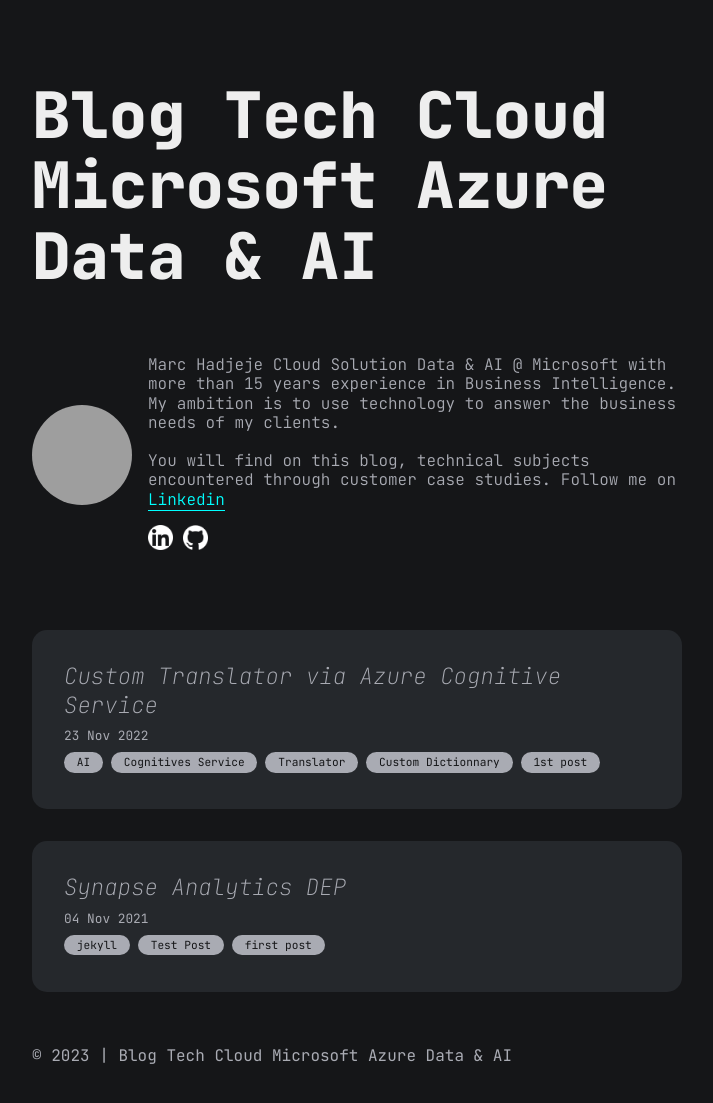
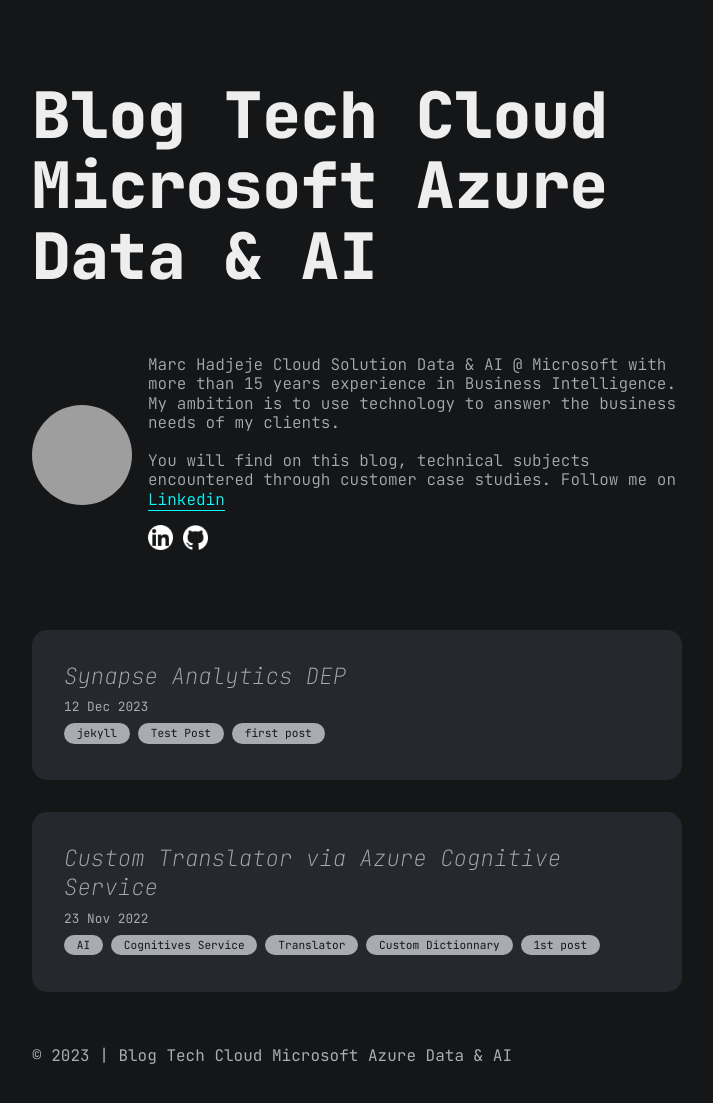
Before and after one commit to marc-hadjeje/marc-hadjeje.github.io, a Jekyll site: the page built from index.md, in a window 1280 px wide, cut to the strip 0-1120 px from the top of the page. Shown: the top 1103 px of the strip, without its empty margins (283-996 px from the left). Built offline with Jekyll 4.4.1, drawn with Linux system fonts in a browser that asks for light colours; grey boxes are pictures that could not be loaded.

Commit message:
Update 2021-11-04-Synapse Analytics DEP.md

```diff
--- a/all_collections/_posts/2021-11-04-Synapse Analytics DEP.md
+++ b/all_collections/_posts/2021-11-04-Synapse Analytics DEP.md
@@ -1,7 +1,7 @@
 ---
 layout: post
 title: Synapse Analytics DEP
-date: 2021-11-04
+date: 2023-12-12 10:18:00
 categories: ["jekyll", "Test Post", "first post"]
 ---
 
```
